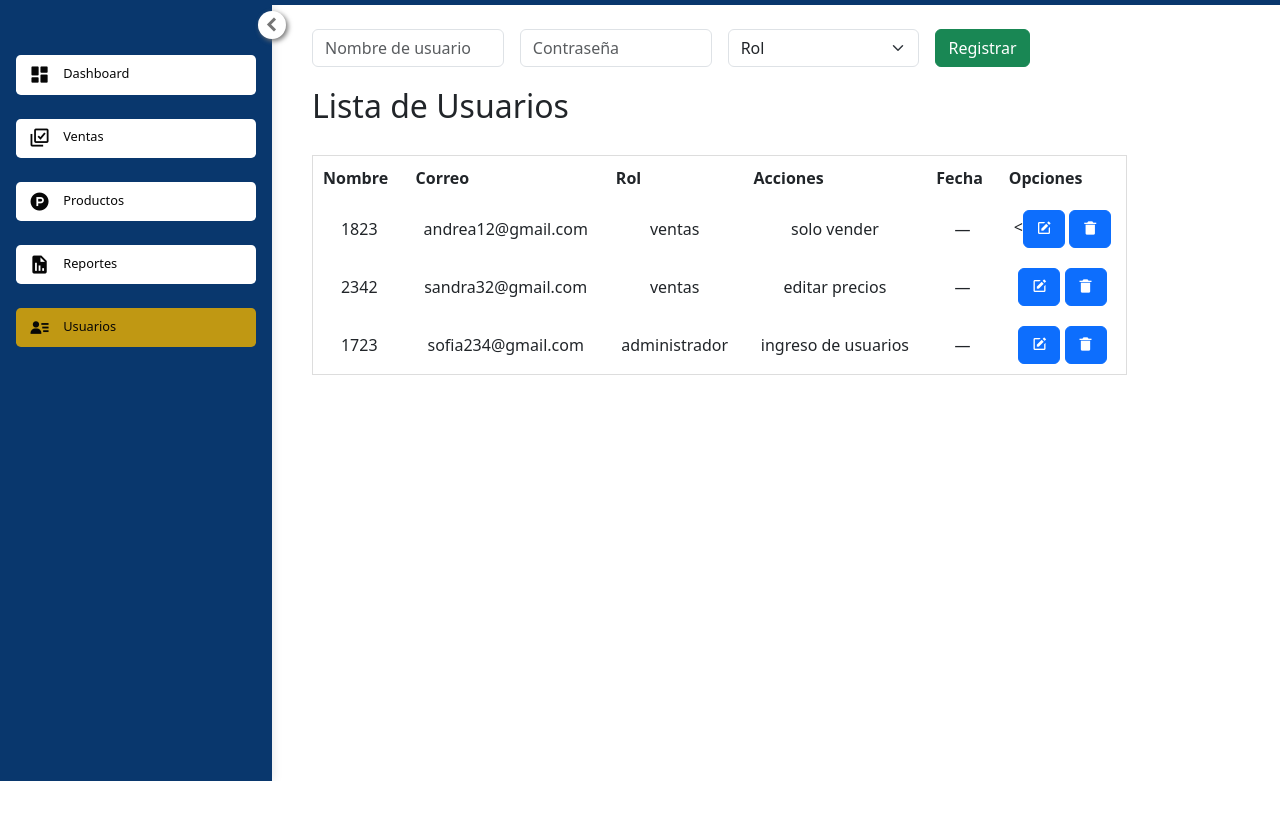
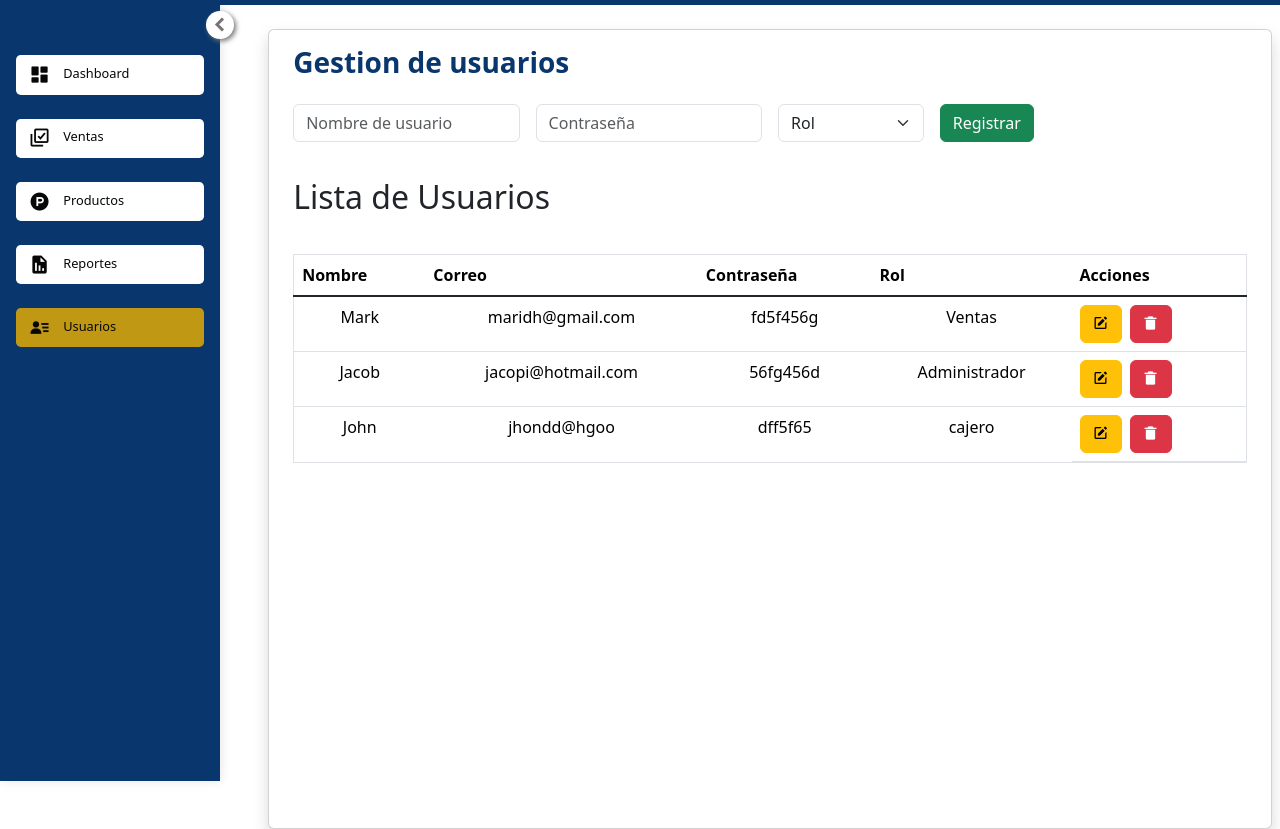
Before and after one commit to Mpadilla16/Pos_Express, a website: page frontend/views/usuarios.html in a window 1280 px wide. Shown: the part 67-896 px from the top of the page. Before the commit the page ends 848 px from the top, so only its background shows below. Drawn offline with nearby package versions, Linux system fonts and the light colour scheme; no server answers.

Commit message:
Se agrega estilos ah usuarios

```diff
--- a/frontend/assets/css/reportes.css
+++ b/frontend/assets/css/reportes.css
@@ -97,7 +97,7 @@ article div p:last-child{
   align-items: center;
   justify-content: space-between;
   width: 17rem;
-  max-height: max-content;
+  height: 100vh;
   padding: 1.4rem 1rem 0 1rem;
   background-color: var(--azul-oscuro);
   box-shadow: 1px 0px 10px rgb(230, 230, 230);
--- a/frontend/assets/css/ventas.css
+++ b/frontend/assets/css/ventas.css
@@ -230,6 +230,7 @@ main {
 
   .sidebar {
     display: none;
+
   }
 
   .sidebar-btn-menu {
@@ -261,6 +262,7 @@ main {
     position: fixed;
     z-index: 100;
 
+
   }
   body.sidebar-hidden .sidebar-btn i:first-child {
     display: none;
--- a/frontend/views/usuarios.html
+++ b/frontend/views/usuarios.html
@@ -106,18 +106,24 @@
     </section>
     <!------------------------------------------------------------------->
 
+
     <!---------------------------Gestion de usuarios--------------------->
     <!-- Formulario de registro -->
-    <section class="mt-5">
+    <section class="mt-5 vh-100 w-100 mx-2 card shadow">
+      <div class="mt-3 mx-4">
+        <h3 class="fw-bold azul-text-primario ">Gestion de usuarios</h3>
+      </div>
+      <!--Formulario para registro de usuario-->
+      <div class="mx-4 my-3">
         <form>
-        <div class="row g-3">
-          <div class="col">
-            <input type="text" class="form-control" placeholder="Nombre de usuario" aria-label="First name" />
+          <div class="row g-3 align-items-end">
+            <div class="col-12 col-lg-3">
+              <input type="text" class="form-control" placeholder="Nombre de usuario" required />
             </div>
-          <div class="col">
-            <input type="text" class="form-control" placeholder="Contraseña" aria-label="Last name" />
+            <div class="col-12 col-lg-3">
+              <input type="password" class="form-control" placeholder="Contraseña" required />
             </div>
-          <div class="col">
+            <div class="col-12 col-lg-2">
               <select class="form-select" required>
                 <option value="">Rol</option>
                 <option value="admin">Administrador</option>
@@ -125,72 +131,77 @@
               </select>
             </div>
             <div class="col">
-            <button class="btn btn-success" type="submit">Registrar</button>
+              <button class="btn btn-success " type="submit">Registrar</button>
             </div>
           </div>
         </form>
+      </div>
+
 
       <!-- Tabla de gestión de usuario -->
+       <div class="mx-2 mx-lg-4">
         <h2>Lista de Usuarios</h2>
-      <table border="1" width="70%">
+       </div>
+      <div class="mx-2 mx-lg-4 table-responsive">
+        <table class="table table-hover">
           <thead>
             <tr>
-            <th>Nombre</th>
-            <th>Correo</th>
-            <th>Rol</th>
-            <th>Acciones</th>
-            <th>Fecha</th>
-            <th>Opciones</th>
+              <th scope="col">Nombre</th>
+              <th scope="col">Correo</th>
+              <th scope="col">Contraseña</th>
+              <th scope="col">Rol</th>
+              <th scope="col">Acciones</th>
             </tr>
           </thead>
-        <tbody id="tabla-usuarios">
+          <tbody class="table-group-divider" id="tabla-usuarios">
             <tr>
-            <td>1823</td>
-            <td>andrea12@gmail.com</td>
-            <td>ventas</td>
-            <td>solo vender</td>
-            <td>—</td>
-            <td>
-              <<button type="button" class="btn btn-primary">
+              <td>Mark</td>
+              <td>maridh@gmail.com</td>
+              <td>fd5f456g</td>
+              <td>Ventas</td>
+              <td class="d-flex gap-2">
+                <button type="button" class="btn btn-warning" onclick="toggleFormulario()">
                   <i class="bx bxs-edit"></i>
                 </button>
-                <button type="button" class="btn btn-primary">
+                <button type="button" class="btn btn-danger">
                   <i class="bx bxs-trash-alt"></i>
                 </button>
               </td>
             </tr>
             <tr>
-            <td>2342</td>
-            <td>sandra32@gmail.com</td>
-            <td>ventas</td>
-            <td>editar precios</td>
-            <td>—</td>
-            <td>
-              <button type="button" class="btn btn-primary">
+              <td>Jacob</td>
+              <td>jacopi@hotmail.com</td>
+              <td>56fg456d</td>
+              <td>Administrador</td>
+              <td class="d-flex gap-2">
+                <button type="button" class="btn btn-warning" onclick="toggleFormulario()">
                   <i class="bx bxs-edit"></i>
                 </button>
-              <button type="button" class="btn btn-primary">
+                <button type="button" class="btn btn-danger">
                   <i class="bx bxs-trash-alt"></i>
                 </button>
               </td>
             </tr>
             <tr>
-            <td>1723</td>
-            <td>sofia234@gmail.com</td>
-            <td>administrador</td>
-            <td>ingreso de usuarios</td>
-            <td>—</td>
-            <td>
-              <button type="button" class="btn btn-primary">
+              <td>John</td>
+              <td>jhondd@hgoo</td>
+              <td>dff5f65</td>
+              <td>cajero</td>
+              <td class="d-flex gap-2">
+                <button type="button" class="btn btn-warning" onclick="toggleFormulario()">
                   <i class="bx bxs-edit"></i>
                 </button>
-              <button type="button" class="btn btn-primary">
+                <button type="button" class="btn btn-danger">
                   <i class="bx bxs-trash-alt"></i>
                 </button>
               </td>
             </tr>
           </tbody>
         </table>
+
+      </div>
+
+
 
       <!-- Formulario de edición de usuario -->
       <form class="oculto mt-3" id="editForm">
```
Also changed, not shown: frontend/views/ventas.html (+2 -2 lines). Lines whose indentation alone changed are shown as unchanged.
